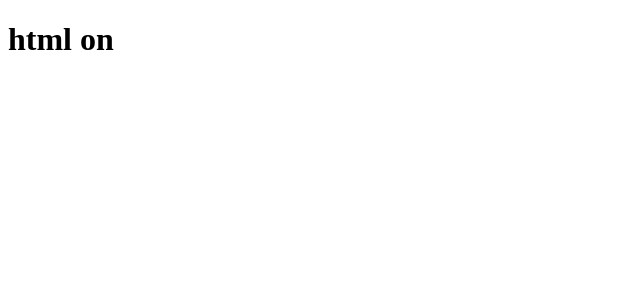
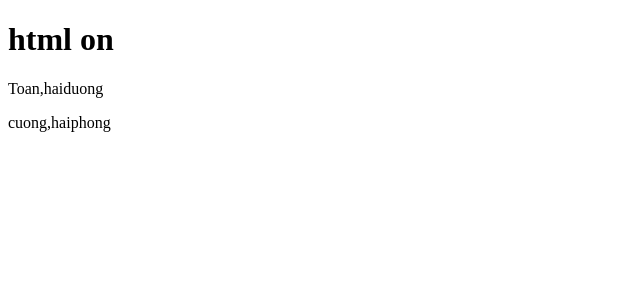
Before and after one commit to toanvocucc/training-om, an Angular app: page / in a window 1280 px wide. Shown: the top 300 px of the page, without its empty margins (0-640 px from the left). Built offline with nearby package versions, Linux system fonts and the light colour scheme.

Commit message:
student code
code student

```diff
--- a/src/app/app.component.html
+++ b/src/app/app.component.html
@@ -1 +1,6 @@
 <h1>html on</h1>
+<!-- <p> xin chao{{student}}</p> -->
+<div *ngFor="let students of student">
+    <p>{{students.name}},{{students.home}}</p>
+
+</div>
--- a/src/app/app.component.ts
+++ b/src/app/app.component.ts
@@ -7,4 +7,11 @@ import { Component } from '@angular/core';
 })
 export class AppComponent {
   title = 'traning';
+
+  public student =[{
+    name:"Toan", home: "haiduong"
+  },
+    {name:"cuong", home: "haiphong"
+  }
+];
 }
--- a/src/app/app.module.ts
+++ b/src/app/app.module.ts
@@ -2,10 +2,12 @@ import { NgModule } from '@angular/core';
 import { BrowserModule } from '@angular/platform-browser';
 
 import { AppComponent } from './app.component';
+import { HomComponent } from './hom/hom.component';
 
 @NgModule({
   declarations: [
-    AppComponent
+    AppComponent,
+    HomComponent
   ],
   imports: [
     BrowserModule
--- /dev/null
+++ b/src/app/hom/hom.component.html
@@ -0,0 +1 @@
+<h1> thiss is home works!</h1>
```
Also changed, not shown: src/app/hom/hom.component.ts (added, +10 -0 lines), src/app/hom/hom.component.scss (added), 1 other file (tests, documents, lock files or other folders).
